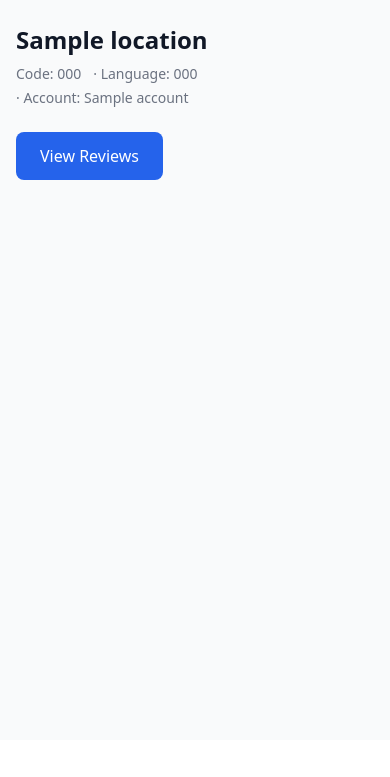
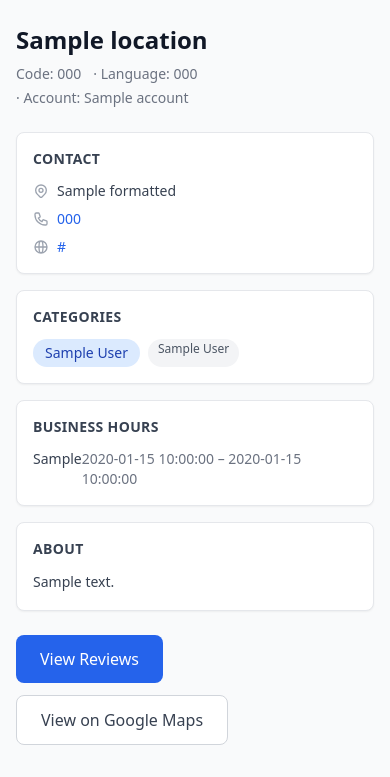
Before and after one commit to cauethenorio/google-reviews-client, a Flask app: template flask-example/templates/location.html in a window 390 px wide. Shown: the part 104-881 px from the top of the page. Before the commit the page ends 284 px from the top, so only its background shows below. Run offline with Flask 3, Linux system fonts and the light colour scheme; the template is opened without the code that fills it: most values are stand-ins (such as "Sample title", 1, 10 or a date in 2020); parts of the project's set-up code (start-up, migrations or seed data) failed here and were passed over; some libraries are stand-ins or nearby versions.

Commit message:
feat(flask): display rich location data in templates
Show address, phone, website, categories, business hours, profile
description, and Google Maps link on location page. Add address and
category badges to location cards on account page.

```diff
--- a/flask-example/templates/location.html
+++ b/flask-example/templates/location.html
@@ -9,5 +9,74 @@
   {% if location.language_code %}<span>&middot; Language: {{ location.language_code }}</span>{% endif %}
   <span>&middot; Account: {{ account.account_name }}</span>
 </div>
-<a href="/account/{{ account.name.split('/')[-1] }}/location/{{ location.location_id }}/reviews" class="inline-block bg-blue-600 text-white rounded-lg px-6 py-3 hover:bg-blue-700 focus:ring-2 focus:ring-blue-500 focus:ring-offset-2 font-medium">View Reviews</a>
+
+{% if location.address or location.phone_numbers or location.website_uri %}
+<div class="bg-white rounded-lg shadow-sm border border-gray-200 p-4 mb-4">
+  <h2 class="text-sm font-semibold text-gray-700 uppercase tracking-wide mb-3">Contact</h2>
+  <div class="space-y-2 text-sm text-gray-700">
+    {% if location.address and location.address.formatted %}
+    <div class="flex items-start gap-2">
+      <svg class="w-4 h-4 text-gray-400 mt-0.5 shrink-0" fill="none" stroke="currentColor" viewBox="0 0 24 24"><path stroke-linecap="round" stroke-linejoin="round" stroke-width="2" d="M17.657 16.657L13.414 20.9a2 2 0 01-2.828 0l-4.243-4.243a8 8 0 1111.314 0z"/><path stroke-linecap="round" stroke-linejoin="round" stroke-width="2" d="M15 11a3 3 0 11-6 0 3 3 0 016 0z"/></svg>
+      <span>{{ location.address.formatted }}</span>
+    </div>
+    {% endif %}
+    {% if location.phone_numbers and location.phone_numbers.primary_phone %}
+    <div class="flex items-center gap-2">
+      <svg class="w-4 h-4 text-gray-400 shrink-0" fill="none" stroke="currentColor" viewBox="0 0 24 24"><path stroke-linecap="round" stroke-linejoin="round" stroke-width="2" d="M3 5a2 2 0 012-2h3.28a1 1 0 01.948.684l1.498 4.493a1 1 0 01-.502 1.21l-2.257 1.13a11.042 11.042 0 005.516 5.516l1.13-2.257a1 1 0 011.21-.502l4.493 1.498a1 1 0 01.684.949V19a2 2 0 01-2 2h-1C9.716 21 3 14.284 3 6V5z"/></svg>
+      <a href="tel:{{ location.phone_numbers.primary_phone }}" class="text-blue-600 hover:underline">{{ location.phone_numbers.primary_phone }}</a>
+    </div>
+    {% endif %}
+    {% if location.website_uri %}
+    <div class="flex items-center gap-2">
+      <svg class="w-4 h-4 text-gray-400 shrink-0" fill="none" stroke="currentColor" viewBox="0 0 24 24"><path stroke-linecap="round" stroke-linejoin="round" stroke-width="2" d="M21 12a9 9 0 01-9 9m9-9a9 9 0 00-9-9m9 9H3m9 9a9 9 0 01-9-9m9 9c1.657 0 3-4.03 3-9s-1.343-9-3-9m0 18c-1.657 0-3-4.03-3-9s1.343-9 3-9m-9 9a9 9 0 019-9"/></svg>
+      <a href="{{ location.website_uri }}" target="_blank" rel="noopener" class="text-blue-600 hover:underline truncate max-w-xs">{{ location.website_uri | truncate(50) }}</a>
+    </div>
+    {% endif %}
+  </div>
+</div>
+{% endif %}
+
+{% if location.categories %}
+<div class="bg-white rounded-lg shadow-sm border border-gray-200 p-4 mb-4">
+  <h2 class="text-sm font-semibold text-gray-700 uppercase tracking-wide mb-3">Categories</h2>
+  <div class="flex flex-wrap gap-2">
+    {% if location.categories.primary_category and location.categories.primary_category.display_name %}
+    <span class="inline-block text-sm font-medium bg-blue-100 text-blue-800 rounded-full px-3 py-1">{{ location.categories.primary_category.display_name }}</span>
+    {% endif %}
+    {% for cat in location.categories.additional_categories %}
+    {% if cat.display_name %}
+    <span class="inline-block text-xs font-medium bg-gray-100 text-gray-600 rounded-full px-2.5 py-0.5">{{ cat.display_name }}</span>
+    {% endif %}
+    {% endfor %}
+  </div>
+</div>
+{% endif %}
+
+{% if location.regular_hours and location.regular_hours.periods %}
+<div class="bg-white rounded-lg shadow-sm border border-gray-200 p-4 mb-4">
+  <h2 class="text-sm font-semibold text-gray-700 uppercase tracking-wide mb-3">Business Hours</h2>
+  <dl class="space-y-1 text-sm">
+    {% for period in location.regular_hours.periods %}
+    <div class="flex justify-between">
+      <dt class="text-gray-700 font-medium">{{ period.open_day | replace('_', ' ') | title }}</dt>
+      <dd class="text-gray-500">{{ period.open_time }} &ndash; {{ period.close_time }}</dd>
+    </div>
+    {% endfor %}
+  </dl>
+</div>
+{% endif %}
+
+{% if location.profile and location.profile.description %}
+<div class="bg-white rounded-lg shadow-sm border border-gray-200 p-4 mb-4">
+  <h2 class="text-sm font-semibold text-gray-700 uppercase tracking-wide mb-3">About</h2>
+  <p class="text-sm text-gray-700 leading-relaxed">{{ location.profile.description }}</p>
+</div>
+{% endif %}
+
+<div class="flex flex-wrap items-center gap-3 mt-6">
+  <a href="/account/{{ account.name.split('/')[-1] }}/location/{{ location.location_id }}/reviews" class="inline-block bg-blue-600 text-white rounded-lg px-6 py-3 hover:bg-blue-700 focus:ring-2 focus:ring-blue-500 focus:ring-offset-2 font-medium">View Reviews</a>
+  {% if location.metadata and location.metadata.maps_uri %}
+  <a href="{{ location.metadata.maps_uri }}" target="_blank" rel="noopener" class="inline-block bg-white text-gray-700 border border-gray-300 rounded-lg px-6 py-3 hover:bg-gray-50 focus:ring-2 focus:ring-blue-500 focus:ring-offset-2 font-medium">View on Google Maps</a>
+  {% endif %}
+</div>
 {% endblock %}
```
Also changed, not shown: flask-example/templates/account.html (+9 -1 lines).
